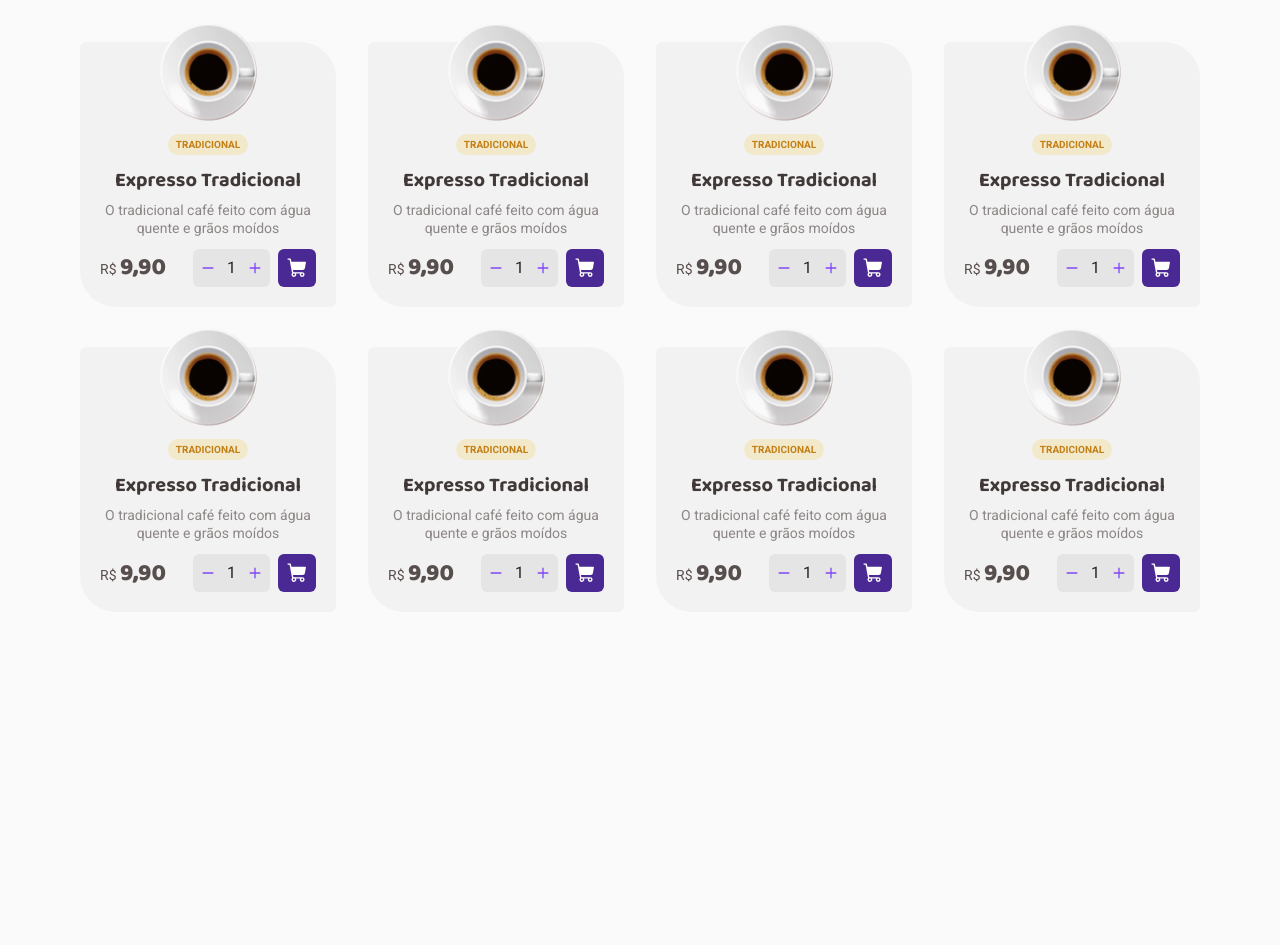
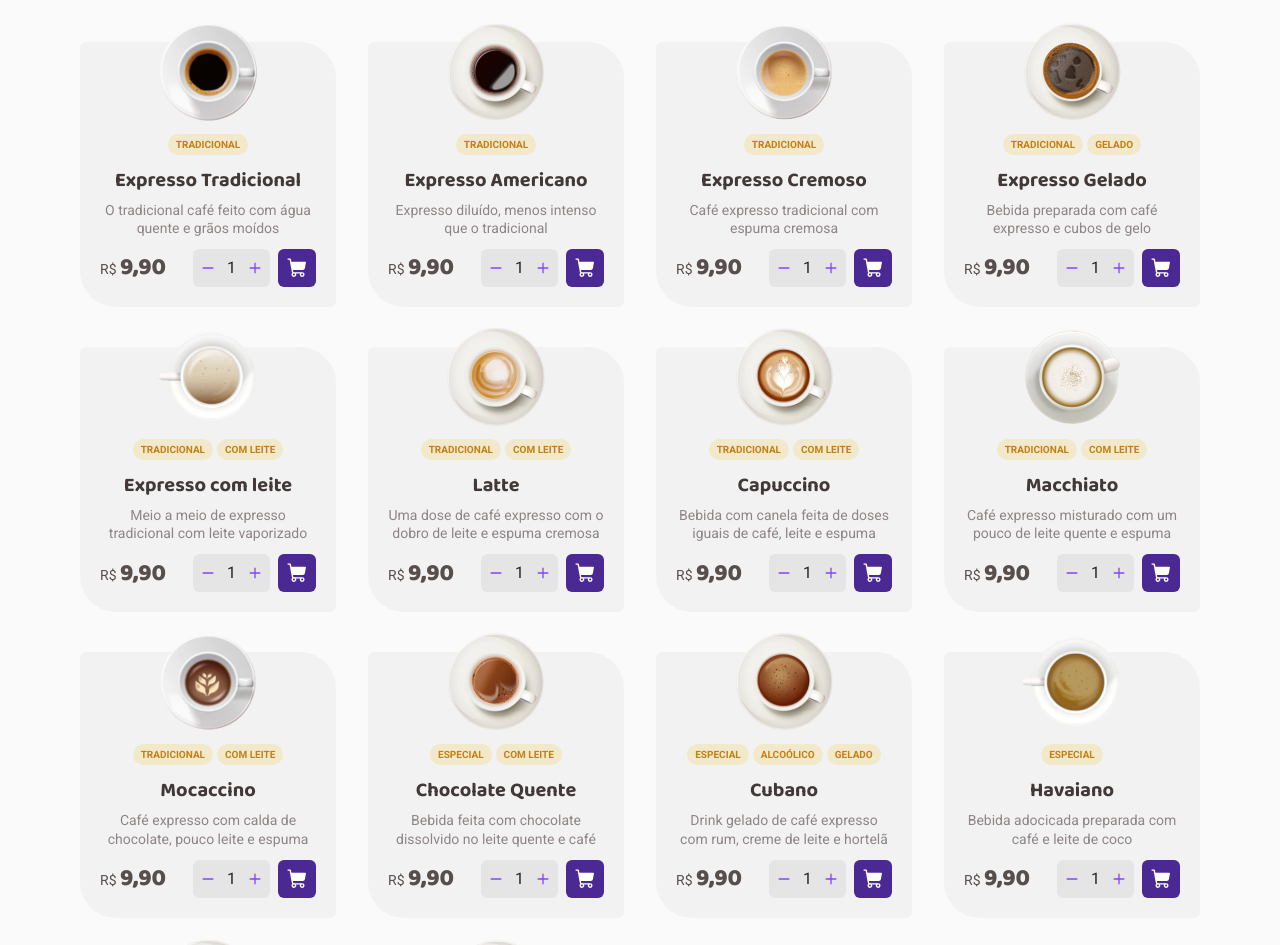
Before and after one commit to guipmdev/coffee-delivery, a React (Vite) app: page / in a window 1280 px wide. Shown: the part 720-1665 px from the top of the page. Before the commit the page ends 1489 px from the top, so only its background shows below. Built offline with nearby package versions, Linux system fonts and the light colour scheme.

Commit message:
feat: Add coffee list and order data

```diff
--- a/src/components/Header/index.tsx
+++ b/src/components/Header/index.tsx
@@ -1,9 +1,11 @@
 import { ActionButton, HeaderContainer } from './styles'
 
+import { NavLink } from 'react-router-dom'
 import { MapPin, ShoppingCart } from '@phosphor-icons/react'
 
 import CoffeeDeliveryLogo from '../../assets/coffee-delivery-logo.svg'
-import { NavLink } from 'react-router-dom'
+
+import { order } from '../../pages/Home'
 
 export function Header() {
   return (
@@ -13,7 +15,7 @@ export function Header() {
       </NavLink>
 
       <nav>
-        <ActionButton to="" $mainColor="purple" title="Local" $hasText>
+        <ActionButton to="#" $mainColor="purple" title="Local" $hasText>
           <MapPin size={22} weight="fill" />
           <span>Porto Alegre, RS</span>
         </ActionButton>
@@ -25,7 +27,7 @@ export function Header() {
           $hasPill
         >
           <ShoppingCart size={22} weight="fill" />
-          <span>3</span>
+          <span>{order.totalQuantity}</span>
         </ActionButton>
       </nav>
     </HeaderContainer>
--- a/src/pages/Home/components/CoffeeCard/index.tsx
+++ b/src/pages/Home/components/CoffeeCard/index.tsx
@@ -2,27 +2,42 @@ import { CoffeeCardContainer, Buy } from './styles'
 
 import { ShoppingCart } from '@phosphor-icons/react'
 
+import { CoffeeType, coffeeTags } from '../..'
 import { QuantitySelector } from '../../../../components/QuantitySelector'
 
-import Expresso from '../../../../assets/coffees/expresso.png'
+interface CoffeeCardProps {
+  coffee: CoffeeType
+}
 
-export function CoffeeCard() {
+export function CoffeeCard({ coffee }: CoffeeCardProps) {
+  const foundCoffeeTags = coffee.tags.map((coffeeTag) =>
+    coffeeTags.find((tag) => coffeeTag === tag.id),
+  )
+
   return (
     <CoffeeCardContainer>
-      <img src={Expresso} alt="" />
+      <img src={coffee.imageURL} alt="" />
 
       <div className="tags">
-        <span>TRADICIONAL</span>
+        {foundCoffeeTags.map(
+          (tag) => tag && <span key={tag.id}>{tag.name}</span>,
+        )}
       </div>
 
       <div className="coffee-infos">
-        <strong>Expresso Tradicional</strong>
-        <p>O tradicional café feito com água quente e grãos moídos</p>
+        <strong>{coffee.name}</strong>
+        <p>{coffee.description}</p>
       </div>
 
       <Buy>
         <span>
-          R$ <strong>9,90</strong>
+          R${' '}
+          <strong>
+            {coffee.price.toLocaleString('pt-BR', {
+              minimumFractionDigits: 2,
+              maximumFractionDigits: 2,
+            })}
+          </strong>
         </span>
 
         <div className="buy-actions">
--- a/src/pages/Home/components/CoffeeCard/styles.ts
+++ b/src/pages/Home/components/CoffeeCard/styles.ts
@@ -10,7 +10,7 @@ export const CoffeeCardContainer = styled.li`
 
   background: ${(props) => props.theme['base-card']};
   width: 100%;
-  /* max-width: 256px; */
+  max-width: 256px;
 
   padding: 1.25rem;
   border-radius: 6px 36px;
@@ -34,6 +34,7 @@ export const CoffeeCardContainer = styled.li`
 
       color: ${(props) => props.theme['yellow-dark']};
       font: ${(props) => props.theme.tag};
+      text-transform: uppercase;
     }
   }
 
--- a/src/pages/Home/index.tsx
+++ b/src/pages/Home/index.tsx
@@ -6,6 +6,187 @@ import { CoffeeCard } from './components/CoffeeCard'
 import { Differential } from '../../components/Differential'
 
 import CoffeeBanner from '../../assets/coffee-banner.png'
+
+export interface TagType {
+  id: string
+  name: string
+}
+
+export const coffeeTags: TagType[] = [
+  {
+    id: '1',
+    name: 'Tradicional',
+  },
+  {
+    id: '2',
+    name: 'Especial',
+  },
+  {
+    id: '3',
+    name: 'Com leite',
+  },
+  {
+    id: '4',
+    name: 'Gelado',
+  },
+  {
+    id: '5',
+    name: 'Alcoólico',
+  },
+]
+
+export interface CoffeeType {
+  id: string
+  imageURL: string
+  tags: string[]
+  name: string
+  description: string
+  price: number
+}
+
+export const coffeeList: CoffeeType[] = [
+  {
+    id: '1',
+    imageURL: './src/assets/coffees/expresso.png',
+    tags: ['1'],
+    name: 'Expresso Tradicional',
+    description: 'O tradicional café feito com água quente e grãos moídos',
+    price: 9.9,
+  },
+  {
+    id: '2',
+    imageURL: './src/assets/coffees/americano.png',
+    tags: ['1'],
+    name: 'Expresso Americano',
+    description: 'Expresso diluído, menos intenso que o tradicional',
+    price: 9.9,
+  },
+  {
+    id: '3',
+    imageURL: './src/assets/coffees/expresso_cremoso.png',
+    tags: ['1'],
+    name: 'Expresso Cremoso',
+    description: 'Café expresso tradicional com espuma cremosa',
+    price: 9.9,
+  },
+  {
+    id: '4',
+    imageURL: './src/assets/coffees/café_gelado.png',
+    tags: ['1', '4'],
+    name: 'Expresso Gelado',
+    description: 'Bebida preparada com café expresso e cubos de gelo',
+    price: 9.9,
+  },
+  {
+    id: '5',
+    imageURL: './src/assets/coffees/café_com_leite.png',
+    tags: ['1', '3'],
+    name: 'Expresso com leite',
+    description: 'Meio a meio de expresso tradicional com leite vaporizado',
+    price: 9.9,
+  },
+  {
+    id: '6',
+    imageURL: './src/assets/coffees/latte.png',
+    tags: ['1', '3'],
+    name: 'Latte',
+    description:
+      'Uma dose de café expresso com o dobro de leite e espuma cremosa',
+    price: 9.9,
+  },
+  {
+    id: '7',
+    imageURL: './src/assets/coffees/capuccino.png',
+    tags: ['1', '3'],
+    name: 'Capuccino',
+    description:
+      'Bebida com canela feita de doses iguais de café, leite e espuma',
+    price: 9.9,
+  },
+  {
+    id: '8',
+    imageURL: './src/assets/coffees/macchiato.png',
+    tags: ['1', '3'],
+    name: 'Macchiato',
+    description:
+      'Café expresso misturado com um pouco de leite quente e espuma',
+    price: 9.9,
+  },
+  {
+    id: '9',
+    imageURL: './src/assets/coffees/mochaccino.png',
+    tags: ['1', '3'],
+    name: 'Mocaccino',
+    description: 'Café expresso com calda de chocolate, pouco leite e espuma',
+    price: 9.9,
+  },
+  {
+    id: '10',
+    imageURL: './src/assets/coffees/chocolate_quente.png',
+    tags: ['2', '3'],
+    name: 'Chocolate Quente',
+    description: 'Bebida feita com chocolate dissolvido no leite quente e café',
+    price: 9.9,
+  },
+  {
+    id: '11',
+    imageURL: './src/assets/coffees/cubano.png',
+    tags: ['2', '5', '4'],
+    name: 'Cubano',
+    description:
+      'Drink gelado de café expresso com rum, creme de leite e hortelã',
+    price: 9.9,
+  },
+  {
+    id: '12',
+    imageURL: './src/assets/coffees/havaiano.png',
+    tags: ['2'],
+    name: 'Havaiano',
+    description: 'Bebida adocicada preparada com café e leite de coco',
+    price: 9.9,
+  },
+  {
+    id: '13',
+    imageURL: './src/assets/coffees/árabe.png',
+    tags: ['2'],
+    name: 'Árabe',
+    description: 'Bebida preparada com grãos de café árabe e especiarias',
+    price: 9.9,
+  },
+  {
+    id: '14',
+    imageURL: './src/assets/coffees/irlandês.png',
+    tags: ['2', '5'],
+    name: 'Irlandês',
+    description: 'Bebida a base de café, uísque irlandês, açúcar e chantilly',
+    price: 9.9,
+  },
+]
+
+export interface OrderType {
+  products: { productId: string; quantity: number }[]
+  totalQuantity: number
+  totalPrice: number
+}
+
+export const order: OrderType = {
+  products: [
+    {
+      productId: '1',
+      quantity: 1,
+    },
+    {
+      productId: '2',
+      quantity: 2,
+    },
+    {
+      productId: '3',
+      quantity: 3,
+    },
+  ],
+  totalQuantity: 8,
+  totalPrice: 79.2,
+}
 
 export function Home() {
   return (
@@ -46,14 +227,9 @@ export function Home() {
         <h2>Nossos cafés</h2>
 
         <ul>
-          <CoffeeCard />
-          <CoffeeCard />
-          <CoffeeCard />
-          <CoffeeCard />
-          <CoffeeCard />
-          <CoffeeCard />
-          <CoffeeCard />
-          <CoffeeCard />
+          {coffeeList.map((coffee) => (
+            <CoffeeCard key={coffee.id} coffee={coffee} />
+          ))}
         </ul>
       </CoffeeList>
     </HomeContainer>
```
